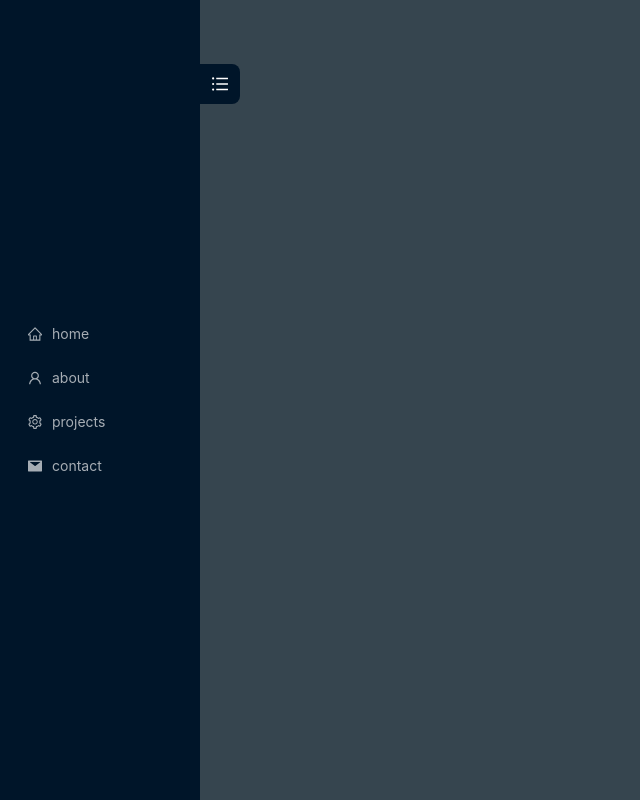
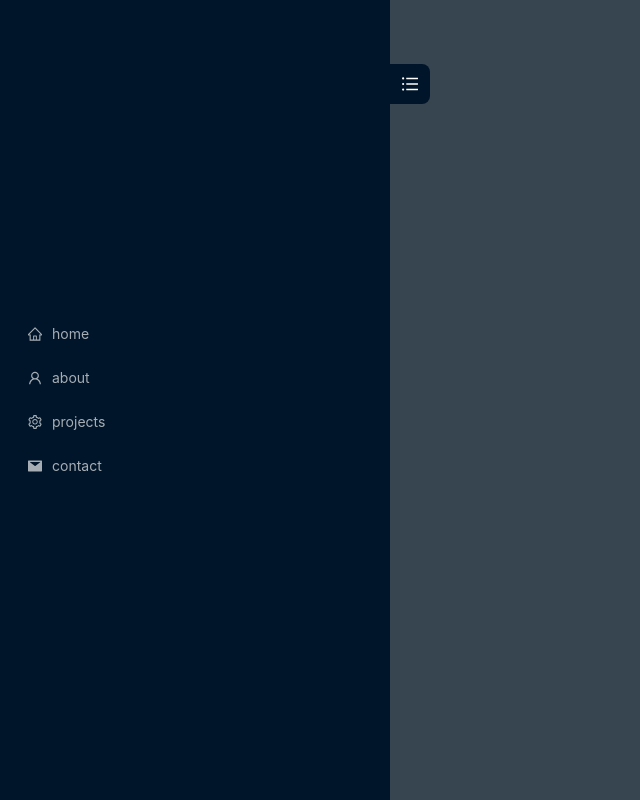
Before and after one commit to omaralfawareh/NextJSPortfolio, a Next.js app: page / in a window 1280 px wide. Shown: the whole page, without its empty margins (0-640 px from the left). Built offline with nearby package versions, Linux system fonts and the light colour scheme.

Commit message:
width adjustment

```diff
--- a/pages/_app.tsx
+++ b/pages/_app.tsx
@@ -26,7 +26,7 @@ export default function App({ Component, pageProps }: AppProps) {
         onCollapse={toggleSider}
         collapsed={collapsed}
         collapsedWidth="0"
-        // width={window?.innerWidth < 768 ? "100vw" : 390}
+        width={390}
         // trigger={<SidebarTrigger />}
       >
         <div
```
